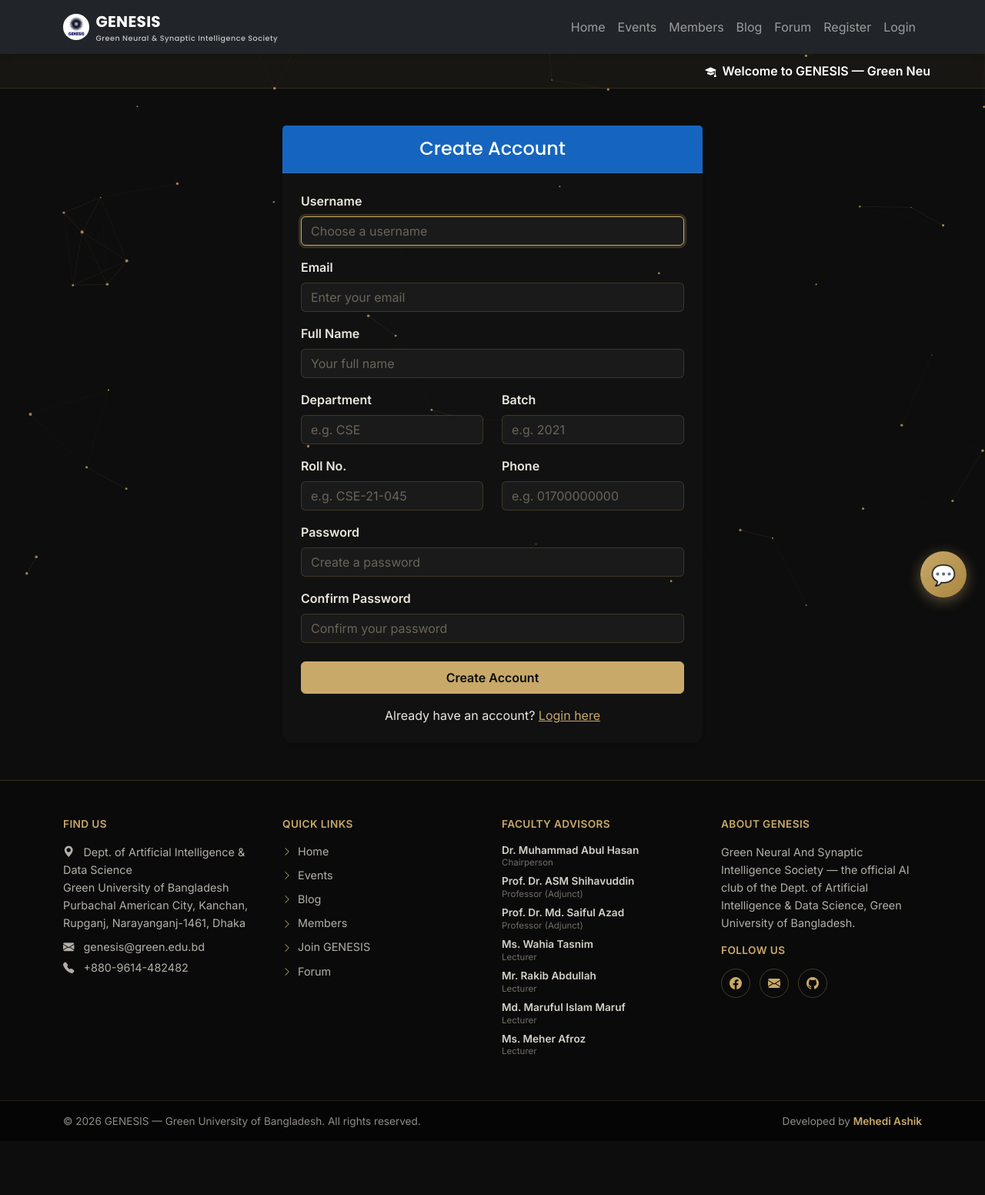
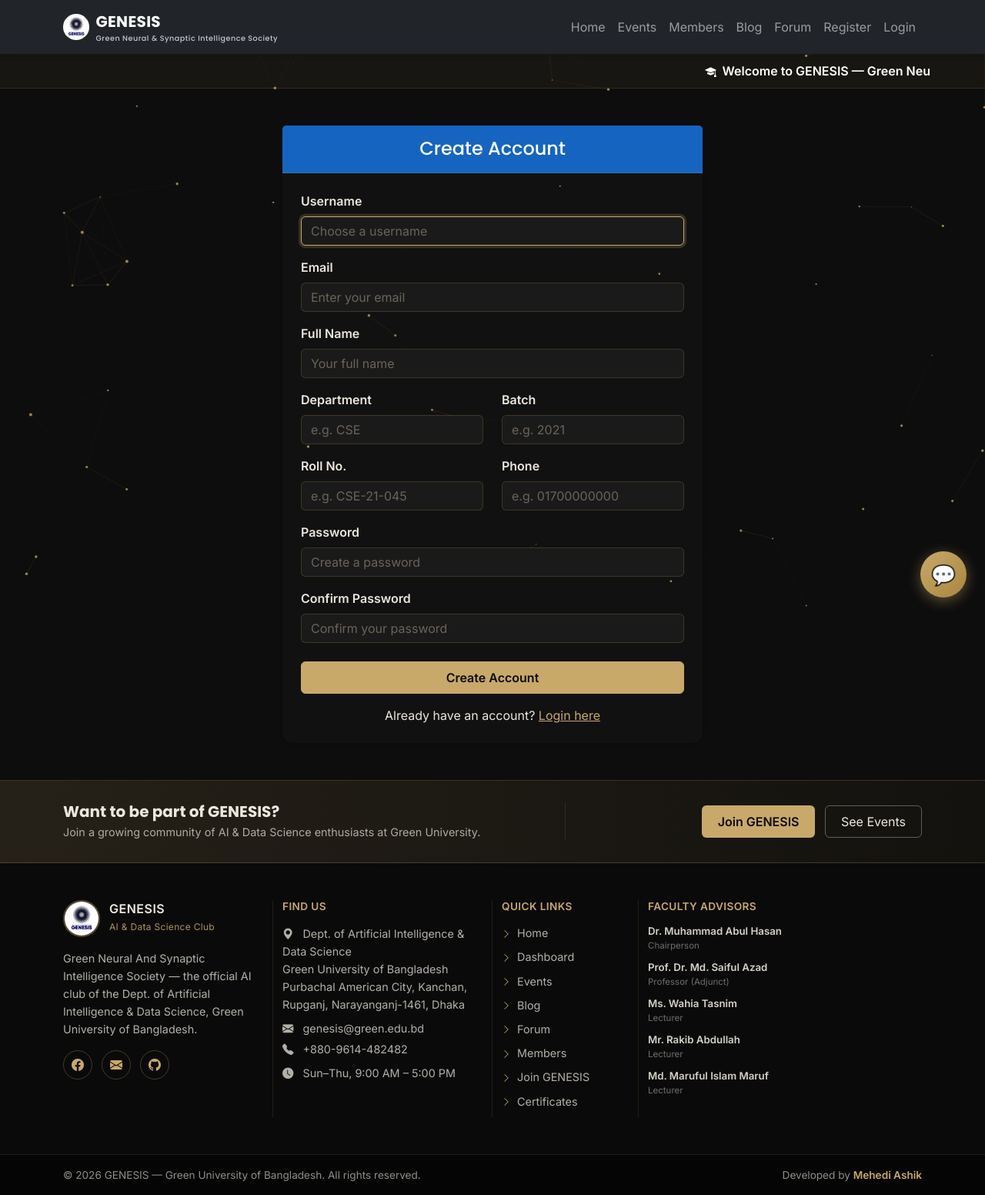
Before and after one commit to Mehedi-Ashik/ai-club-management-system, a Django app: page /accounts/register/ in a window 1280 px wide. Shown: the whole page at 77% size. Before the commit the page ends 1464 px from the top, so only its background shows below. Run offline with Django 4.2, Linux system fonts and the light colour scheme.

Commit message:
Week 15: Footer CTA band, brand column, faculty grid fix, back-to-top button

```diff
--- a/frontend/static/css/style.css
+++ b/frontend/static/css/style.css
@@ -534,3 +534,182 @@ div[class*="card-footer"] {
     color: #c9a96a;
     font-weight: 600;
 }
+
+/* ===== Footer Brand + Polish + Back to Top ===== */
+
+.footer-brand {
+    display: flex;
+    align-items: center;
+    gap: 0.75rem;
+}
+
+.footer-logo {
+    width: 48px;
+    height: 48px;
+    border-radius: 50%;
+    object-fit: cover;
+    border: 2px solid rgba(201, 169, 106, 0.4);
+}
+
+.footer-brand-name {
+    color: #ece7dd;
+    font-weight: 700;
+    letter-spacing: 0.5px;
+}
+
+.footer-brand-sub {
+    color: rgba(201, 169, 106, 0.85);
+    font-size: 0.75rem;
+    letter-spacing: 0.3px;
+}
+
+/* Vertical dividers between columns on desktop */
+@media (min-width: 992px) {
+    .site-footer .row > div:not(:last-child) {
+        border-right: 1px solid rgba(201, 169, 106, 0.12);
+    }
+}
+
+/* Smoother link hover */
+.footer-links a,
+.footer-text a,
+.footer-faculty-compact a {
+    transition: color 0.2s ease, padding-left 0.2s ease, text-shadow 0.2s ease;
+}
+
+.footer-links a:hover {
+    text-shadow: 0 0 8px rgba(201, 169, 106, 0.3);
+}
+
+.footer-social a {
+    transition: background 0.25s ease, color 0.25s ease, transform 0.25s ease, box-shadow 0.25s ease;
+}
+
+.footer-social a:hover {
+    box-shadow: 0 4px 14px rgba(201, 169, 106, 0.35);
+}
+
+/* Back to top button */
+.back-to-top {
+    position: fixed;
+    right: 24px;
+    bottom: 24px;
+    width: 44px;
+    height: 44px;
+    border-radius: 50%;
+    background: #c9a96a;
+    color: #0d0d0d;
+    border: none;
+    display: flex;
+    align-items: center;
+    justify-content: center;
+    font-size: 1.1rem;
+    cursor: pointer;
+    opacity: 0;
+    visibility: hidden;
+    transform: translateY(10px);
+    transition: opacity 0.25s ease, transform 0.25s ease, visibility 0.25s ease, background 0.2s ease;
+    box-shadow: 0 4px 14px rgba(0, 0, 0, 0.4);
+    z-index: 1050;
+}
+
+.back-to-top.show {
+    opacity: 1;
+    visibility: visible;
+    transform: translateY(0);
+}
+
+.back-to-top:hover {
+    background: #e8c98a;
+    transform: translateY(-3px);
+}
+
+@media (max-width: 991px) {
+    .footer-brand {
+        margin-bottom: 0.5rem;
+    }
+}
+
+/* ===== Footer CTA Band ===== */
+.footer-cta {
+    background: linear-gradient(90deg, rgba(201, 169, 106, 0.14) 0%, rgba(201, 169, 106, 0.05) 100%);
+    border-bottom: 1px solid rgba(201, 169, 106, 0.25);
+    padding: 1.75rem 0;
+}
+
+.footer-cta h5 {
+    color: #ece7dd;
+    font-weight: 700;
+}
+
+.footer-cta-text {
+    color: rgba(236, 231, 221, 0.7);
+    font-size: 0.9rem;
+}
+
+.footer-cta-btn {
+    background: #c9a96a;
+    color: #0d0d0d !important;
+    font-weight: 600;
+    padding: 0.5rem 1.25rem;
+    border-radius: 6px;
+    transition: all 0.2s ease;
+}
+
+.footer-cta-btn:hover {
+    background: #e8c98a;
+    transform: translateY(-2px);
+}
+
+.footer-cta-btn-outline {
+    background: transparent;
+    color: #ece7dd !important;
+    border: 1px solid rgba(236, 231, 221, 0.35);
+    padding: 0.5rem 1.25rem;
+    border-radius: 6px;
+    transition: all 0.2s ease;
+}
+
+.footer-cta-btn-outline:hover {
+    border-color: #c9a96a;
+    color: #c9a96a !important;
+}
+
+/* ===== Faculty grid (fills space better than a single stacked list) ===== */
+.footer-faculty-grid {
+    display: grid;
+    grid-template-columns: 1fr;
+    gap: 0.65rem;
+}
+
+.footer-faculty-item a {
+    display: block;
+    color: rgba(236, 231, 221, 0.9);
+    text-decoration: none;
+    font-weight: 600;
+    font-size: 0.83rem;
+    line-height: 1.3;
+    transition: color 0.2s ease;
+}
+
+.footer-faculty-item a:hover {
+    color: #c9a96a;
+    text-decoration: underline;
+}
+
+.footer-faculty-item .faculty-role-inline {
+    display: block;
+    color: rgba(236, 231, 221, 0.45);
+    font-size: 0.72rem;
+    margin-top: 2px;
+}
+
+@media (max-width: 767px) {
+    .footer-faculty-grid {
+        grid-template-columns: 1fr;
+    }
+    .footer-cta .text-lg-end {
+        text-align: left !important;
+        margin-top: 0.75rem;
+    }
+}
--- a/frontend/templates/core/footer.html
+++ b/frontend/templates/core/footer.html
@@ -1,6 +1,50 @@
+{% load static %}
 <footer class="site-footer mt-5">
+
+  <!-- CTA Band -->
+  <div class="footer-cta">
+    <div class="container">
+      <div class="row align-items-center gy-3">
+        <div class="col-lg-7">
+          <h5 class="mb-1">Want to be part of GENESIS?</h5>
+          <p class="mb-0 footer-cta-text">Join a growing community of AI &amp; Data Science enthusiasts at Green University.</p>
+        </div>
+        <div class="col-lg-5 text-lg-end">
+          <a href="{% url 'members:apply' %}" class="btn footer-cta-btn me-2">Join GENESIS</a>
+          <a href="{% url 'events:list' %}" class="btn footer-cta-btn-outline">See Events</a>
+        </div>
+      </div>
+    </div>
+  </div>
+
   <div class="container py-5">
     <div class="row gy-4">
+
+      <!-- Brand -->
+      <div class="col-lg-3 col-md-6">
+        <div class="footer-brand">
+          <img src="{% static 'images/genesis_logo.png' %}" alt="GENESIS" class="footer-logo">
+          <div>
+            <h6 class="footer-brand-name mb-0">GENESIS</h6>
+            <span class="footer-brand-sub">AI &amp; Data Science Club</span>
+          </div>
+        </div>
+        <p class="footer-text mt-3">
+          Green Neural And Synaptic Intelligence Society — the official AI club of the
+          Dept. of Artificial Intelligence &amp; Data Science, Green University of Bangladesh.
+        </p>
+        <div class="footer-social">
+          <a href="https://facebook.com/genesisgub" target="_blank" rel="noopener" aria-label="Facebook">
+            <i class="bi bi-facebook"></i>
+          </a>
+          <a href="mailto:genesis@green.edu.bd" aria-label="Email">
+            <i class="bi bi-envelope-fill"></i>
+          </a>
+          <a href="https://github.com/Mehedi-Ashik/ai-club-management-system" target="_blank" rel="noopener" aria-label="GitHub">
+            <i class="bi bi-github"></i>
+          </a>
+        </div>
+      </div>
 
       <!-- Find Us -->
       <div class="col-lg-3 col-md-6">
@@ -16,57 +60,57 @@
           <i class="bi bi-envelope-fill me-2"></i>
           <a href="mailto:genesis@green.edu.bd">genesis@green.edu.bd</a>
         </p>
-        <p class="footer-text mb-0">
+        <p class="footer-text mb-2">
           <i class="bi bi-telephone-fill me-2"></i>
           +880-9614-482482
+        </p>
+        <p class="footer-text mb-0">
+          <i class="bi bi-clock-fill me-2"></i>
+          Sun–Thu, 9:00 AM – 5:00 PM
         </p>
       </div>
 
       <!-- Quick Links -->
-      <div class="col-lg-3 col-md-6">
+      <div class="col-lg-2 col-md-6">
         <h6 class="footer-heading">Quick Links</h6>
         <ul class="footer-links">
           <li><a href="{% url 'core:home' %}"><i class="bi bi-chevron-right"></i> Home</a></li>
+          <li><a href="{% url 'core:dashboard' %}"><i class="bi bi-chevron-right"></i> Dashboard</a></li>
           <li><a href="{% url 'events:list' %}"><i class="bi bi-chevron-right"></i> Events</a></li>
           <li><a href="{% url 'blog:list' %}"><i class="bi bi-chevron-right"></i> Blog</a></li>
+          <li><a href="{% url 'forum:list' %}"><i class="bi bi-chevron-right"></i> Forum</a></li>
           <li><a href="{% url 'members:list' %}"><i class="bi bi-chevron-right"></i> Members</a></li>
           <li><a href="{% url 'members:apply' %}"><i class="bi bi-chevron-right"></i> Join GENESIS</a></li>
-          <li><a href="{% url 'forum:list' %}"><i class="bi bi-chevron-right"></i> Forum</a></li>
+          <li><a href="{% url 'certificates:my_certificates' %}"><i class="bi bi-chevron-right"></i> Certificates</a></li>
         </ul>
       </div>
 
-      <!-- Faculty Advisors (compact) -->
-      <div class="col-lg-3 col-md-6">
+      <!-- Faculty Advisors -->
+      <div class="col-lg-4 col-md-6">
         <h6 class="footer-heading">Faculty Advisors</h6>
-        <ul class="footer-links footer-faculty-compact">
-          <li><a href="https://ads.green.edu.bd/faculties/dr-muhammad-abul-hasan" target="_blank" rel="noopener">Dr. Muhammad Abul Hasan</a><span class="faculty-role-inline">Chairperson</span></li>
-          <li><a href="https://ads.green.edu.bd/faculties/prof-dr-asm-shihavuddin" target="_blank" rel="noopener">Prof. Dr. ASM Shihavuddin</a><span class="faculty-role-inline">Professor (Adjunct)</span></li>
-          <li><a href="https://ads.green.edu.bd/faculties/prof-dr-md-saiful-azad" target="_blank" rel="noopener">Prof. Dr. Md. Saiful Azad</a><span class="faculty-role-inline">Professor (Adjunct)</span></li>
-          <li><a href="https://ads.green.edu.bd/faculties/ms-wahia-tasnim" target="_blank" rel="noopener">Ms. Wahia Tasnim</a><span class="faculty-role-inline">Lecturer</span></li>
-          <li><a href="https://ads.green.edu.bd/faculties/mr-rakib-abdullah" target="_blank" rel="noopener">Mr. Rakib Abdullah</a><span class="faculty-role-inline">Lecturer</span></li>
-          <li><a href="https://ads.green.edu.bd/faculties/md-maruful-islam-maruf" target="_blank" rel="noopener">Md. Maruful Islam Maruf</a><span class="faculty-role-inline">Lecturer</span></li>
-          <li><a href="https://ads.green.edu.bd/faculties/ms-meher-afroz" target="_blank" rel="noopener">Ms. Meher Afroz</a><span class="faculty-role-inline">Lecturer</span></li>
-        </ul>
-      </div>
+        <div class="footer-faculty-grid">
+          <div class="footer-faculty-item">
+            <a href="https://ads.green.edu.bd/faculties/dr-muhammad-abul-hasan" target="_blank" rel="noopener">Dr. Muhammad Abul Hasan</a>
+            <span class="faculty-role-inline">Chairperson</span>
+          </div>
 
-      <!-- About / Follow -->
-      <div class="col-lg-3 col-md-6">
-        <h6 class="footer-heading">About GENESIS</h6>
-        <p class="footer-text">
-          Green Neural And Synaptic Intelligence Society — the official AI club of the
-          Dept. of Artificial Intelligence &amp; Data Science, Green University of Bangladesh.
-        </p>
-        <h6 class="footer-heading mt-3">Follow Us</h6>
-        <div class="footer-social">
-          <a href="https://facebook.com/genesisgub" target="_blank" rel="noopener" aria-label="Facebook">
-            <i class="bi bi-facebook"></i>
-          </a>
-          <a href="mailto:genesis@green.edu.bd" aria-label="Email">
-            <i class="bi bi-envelope-fill"></i>
-          </a>
-          <a href="https://github.com/Mehedi-Ashik/ai-club-management-system" target="_blank" rel="noopener" aria-label="GitHub">
-            <i class="bi bi-github"></i>
-          </a>
+          <div class="footer-faculty-item">
+            <a href="https://ads.green.edu.bd/faculties/prof-dr-md-saiful-azad" target="_blank" rel="noopener">Prof. Dr. Md. Saiful Azad</a>
+            <span class="faculty-role-inline">Professor (Adjunct)</span>
+          </div>
+          <div class="footer-faculty-item">
+            <a href="https://ads.green.edu.bd/faculties/ms-wahia-tasnim" target="_blank" rel="noopener">Ms. Wahia Tasnim</a>
+            <span class="faculty-role-inline">Lecturer</span>
+          </div>
+          <div class="footer-faculty-item">
+            <a href="https://ads.green.edu.bd/faculties/mr-rakib-abdullah" target="_blank" rel="noopener">Mr. Rakib Abdullah</a>
+            <span class="faculty-role-inline">Lecturer</span>
+          </div>
+          <div class="footer-faculty-item">
+            <a href="https://ads.green.edu.bd/faculties/md-maruful-islam-maruf" target="_blank" rel="noopener">Md. Maruful Islam Maruf</a>
+            <span class="faculty-role-inline">Lecturer</span>
+          </div>
+
         </div>
       </div>
 
@@ -79,4 +123,31 @@
       <p class="mb-0">Developed by <span class="footer-highlight">Mehedi Ashik</span></p>
     </div>
   </div>
+
+  <!-- Back to Top -->
+  <button type="button" id="backToTopBtn" class="back-to-top" aria-label="Back to top">
+    <i class="bi bi-arrow-up"></i>
+  </button>
 </footer>
+
+<script>
+  (function () {
+    var btn = document.getElementById('backToTopBtn');
+    if (!btn) return;
+
+    function toggleBtn() {
+      if (window.scrollY > 300) {
+        btn.classList.add('show');
+      } else {
+        btn.classList.remove('show');
+      }
+    }
+
+    window.addEventListener('scroll', toggleBtn);
+    toggleBtn();
+
+    btn.addEventListener('click', function () {
+      window.scrollTo({ top: 0, behavior: 'smooth' });
+    });
+  })();
+</script>
```
